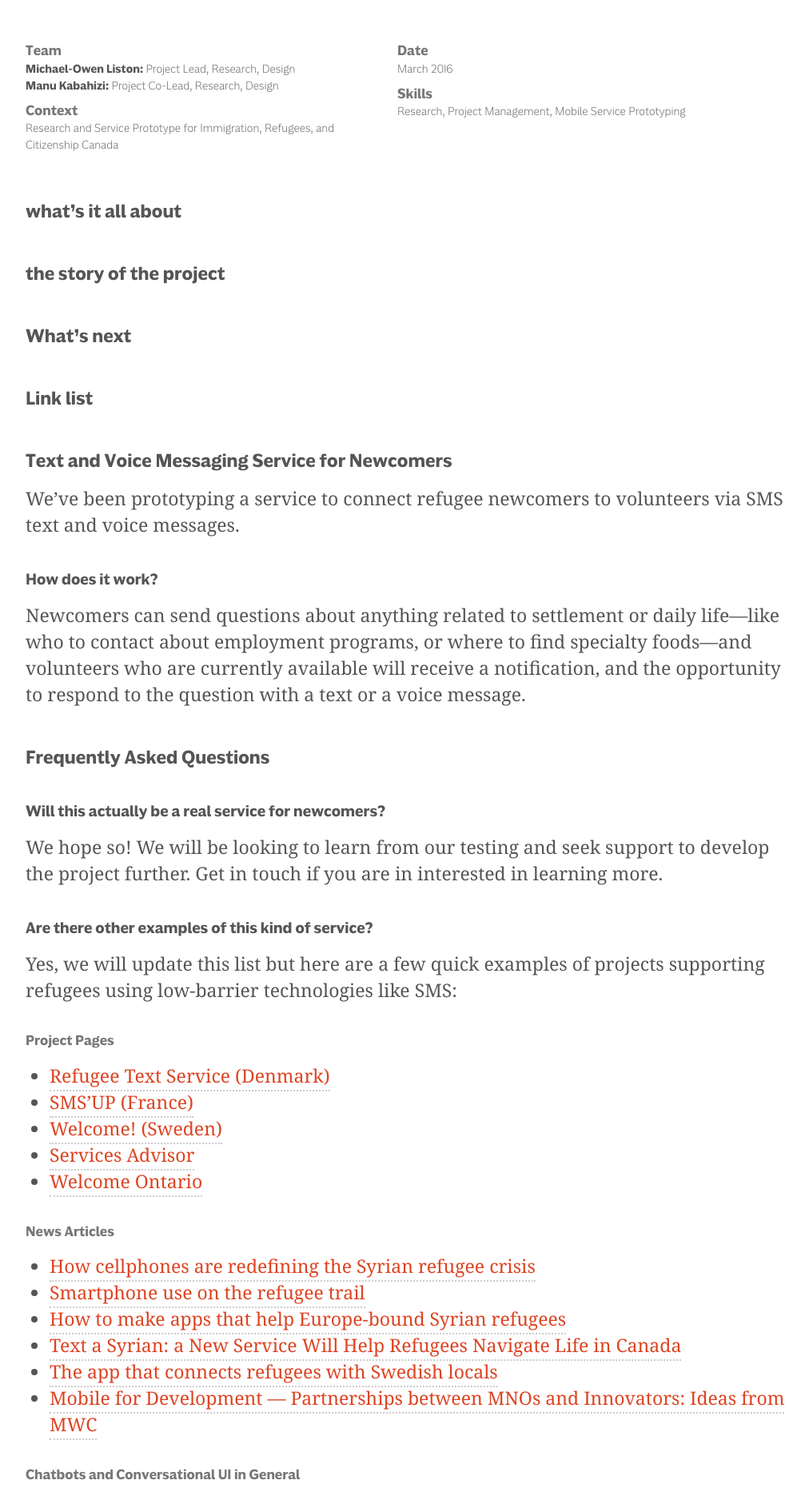
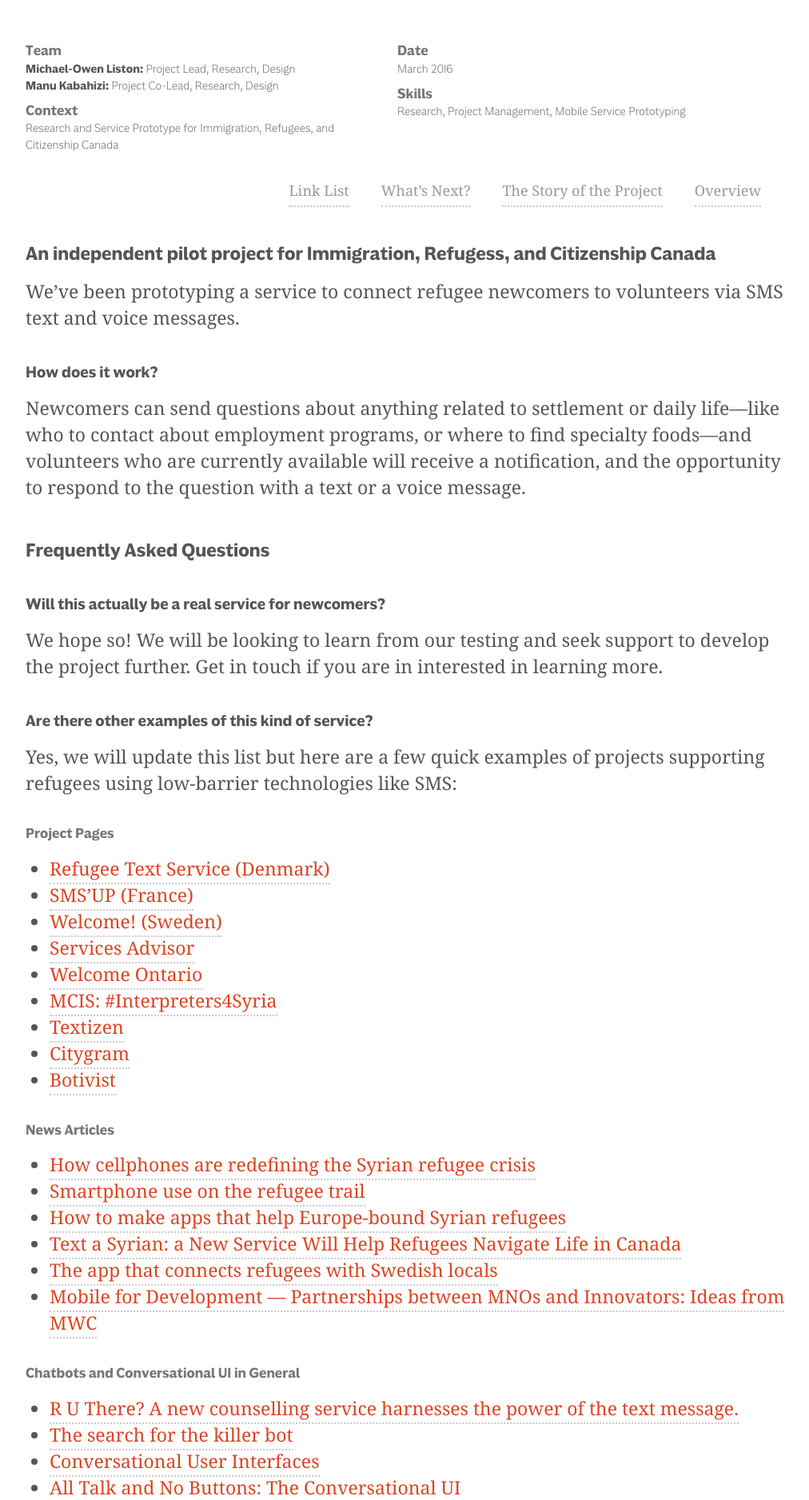
Before and after one commit to antlersanchors/antlersanchors.github.io, a Jekyll site: the page built from _portfolio/messaging-service-for-newcomers.md, in a window 1280 px wide. Shown: the part 563-2439 px from the top of the page at 80% size, without its empty margins (128-1140 px from the left). Built offline with Jekyll 4.4.1, drawn with Linux system fonts in a browser that asks for light colours; nearby versions of some CDN libraries; some web fonts are replaced; some of the changed text lies outside the part shown.

Commit message:
Made a subnav for the project page

```diff
--- a/_portfolio/messaging-service-for-newcomers.md
+++ b/_portfolio/messaging-service-for-newcomers.md
@@ -15,14 +15,14 @@
 context: Research and Service Prototype for Immigration, Refugees, and Citizenship Canada
 ---
 
-## what’s it all about
-## the story of the project
-## What’s next
-## Link list
+<ul class="subnav">
+  <li><a href="#Overview">Overview</a></li>
+  <li><a href="#About">The Story of the Project</a></li>
+  <li><a href="#Next">What’s Next?</a></li>
+  <li><a href="#links">Link List</a></li>
+</ul>
 
-## Text and Voice Messaging Service for Newcomers
-
-
+<h2> An independent pilot project for Immigration, Refugess, and Citizenship Canada</h2>
 
 We’ve been prototyping a service to connect refugee newcomers to volunteers via SMS text and voice messages.
 
@@ -47,6 +47,11 @@
 * [Welcome! (Sweden)](http://welcomeapp.se/)
 * [Services Advisor](http://peacegeeks.org/products/services-advisor)
 * [Welcome Ontario](http://welcomeontario.ca/)
+* [MCIS: #Interpreters4Syria](http://mcislanguages.com/interpreters4syria)
+* [Textizen](https://www.textizen.com/)
+* [Citygram](https://www.citygram.org/)
+* [Botivist](http://research.microsoft.com/apps/pubs/default.aspx?id=256068)
+
 
 #### News Articles
 
@@ -60,18 +65,30 @@
 #### Chatbots and Conversational UI in General
 * [R U There? A new counselling service harnesses the power of the text message.](http://www.newyorker.com/magazine/2015/02/09/r-u)
 * [The search for the killer bot](http://www.theverge.com/2016/1/6/10718282/internet-bots-messaging-slack-facebook-m)
+* [Conversational User Interfaces](https://medium.com/life-learning/the-future-of-cui-isn-t-conversational-fa3d9458c2b5#.9lxj1oxrw)
 * [All Talk and No Buttons: The Conversational UI](http://alistapart.com/article/all-talk-and-no-buttons-the-conversational-ui)
+* [Chatbots Magazine (Medium.com)](https://medium.com/chat-bots)
 * [The Next Phase Of UX: Designing Chatbot Personalities](http://www.fastcodesign.com/3054934/the-next-phase-of-ux-designing-chatbot-personalities)
 * [Invisible Apps (Chatbots.org forum)](https://www.chatbots.org/ai_zone/viewthread/2106/)
 * [Smartphone-Based Conversational Agents and Responses to Questions About Mental Health, Interpersonal Violence, and Physical Health](https://archinte.jamanetwork.com/article.aspx?articleid=2500043)
 * [The next hot job in Silicon Valley is for poets](https://www.washingtonpost.com/news/the-switch/wp/2016/04/07/why-poets-are-flocking-to-silicon-valley/)
 * [Bots, the next frontier](http://www.economist.com/news/business-and-finance/21696477-market-apps-maturing-now-one-text-based-services-or-chatbots-looks-poised)
 * [How to build a better bot](https://medium.com/chat-bots/how-to-make-a-better-bot-c038626fd401#.iegeu0ezj)
+* [Conversational interaction design: constructing context](https://medium.com/@ryan/conversational-interaction-design-constructing-context-b21e2341334f#.t6vfb46wh)
 * [Chat bots, conversation and AI as an interface](http://ben-evans.com/benedictevans/2016/3/30/chat-bots-conversation-and-ai-as-an-interface)
 * [As Messaging Apps Boom, Brands Tiptoe In](http://www.nytimes.com/2016/04/04/business/media/as-messaging-apps-boom-brands-tiptoe-in.html)
 * [IPA research reveals how mobile phones improve reproductive health knowledge](http://pulse.com.gh/health/in-ghana-ipa-research-reveals-how-mobile-phones-improve-reproductive-health-knowledge-id4915708.html)
 * [SMS Based Disaster Alert System In Developing Countries: A Usability Analysis](https://www.researchgate.net/publication/236160842_SMS_BASED_DISASTER_ALERT_SYSTEM_IN_DEVELOPING_COUNTRIES_A_USABILITY_ANALYSIS)
+* [How to Prevent a Plague of Dumb Chatbots](https://www.technologyreview.com/s/601279/how-to-prevent-a-plague-of-dumb-chatbots/?utm_content=buffer1f7ed&utm_medium=social&utm_source=linkedin.com&utm_campaign=buffer#/set/id/601288)
+* [When do bots beat apps? When context and convenience matter most](https://medium.com/chat-bots/when-do-bots-beat-apps-when-context-and-convenience-matter-most-443c9191bb2b#.illhy3uwb)
 
+#### Platforms
+
+* [TextIt](http://textit.in/)
+* [PandoraBots](http://www.pandorabots.com/)
+* [Telegram](https://telegram.org/)
+* [Microsoft Bot Framework](https://dev.botframework.com/)
+* [Wit.ai](https://wit.ai/)
 
 
 ### Who are you?
--- a/style.scss
+++ b/style.scss
@@ -538,6 +538,11 @@
     margin-top: 10px;
   }
 
+/************/
+/*  SUBNAV  */
+/************/
+
+
   .small-link {
     font-size: 11px;
     color: $medGray;
@@ -546,6 +551,30 @@
         color: $red;
       }
   }
+
+  .subnav {
+    display: inline;
+    list-style: none;
+
+    li {
+      float: right;
+      display: inline;
+      margin-right: 40px;
+
+      @include mobile {
+        float: none;
+        margin-right: 0;
+        padding-bottom: 5px;
+        display: block;
+      }
+
+      a {
+        @extend .small-link;
+        font-size: 18px;
+      }
+    }
+  }
+
   .large-link {
     font-size: 20px;
     color: $red;
```
